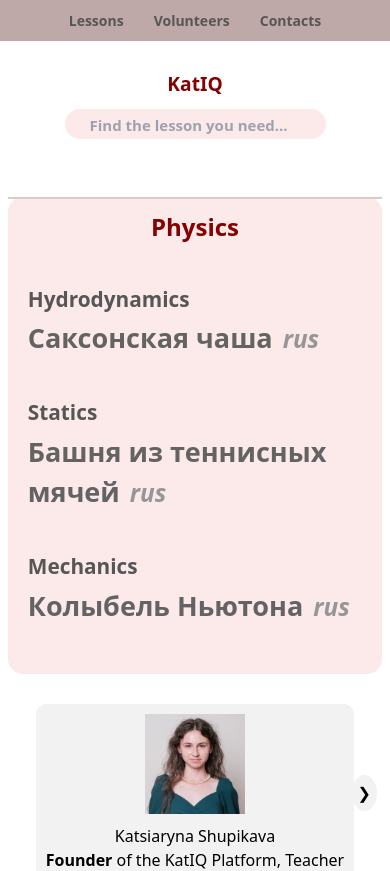
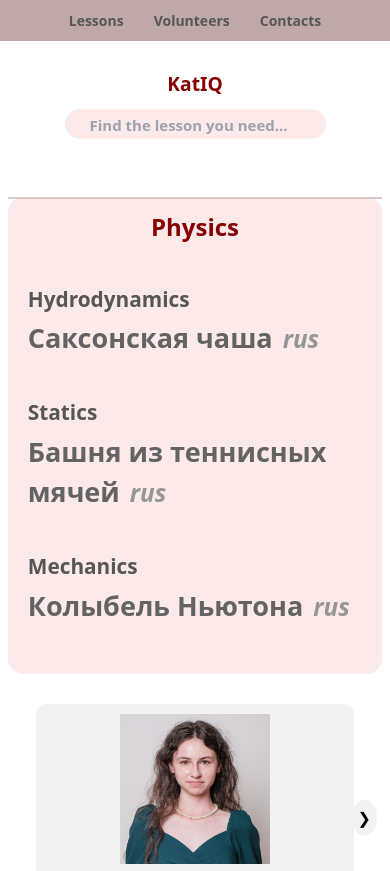
Before and after one commit to kattiers/katIQ, an Angular app: page / in a window 390 px wide. Shown: the top 871 px of the page. Built offline with nearby package versions, Linux system fonts and the light colour scheme.

Commit message:
Update staff-carousel.component.css

```diff
--- a/src/app/staff-carousel/staff-carousel.component.css
+++ b/src/app/staff-carousel/staff-carousel.component.css
@@ -66,8 +66,8 @@
     }
 
     .teacher img {
-      width: 120px;
-      height: 120px;
+      width: 150px;
+      height: 150px;
     }
 
     .carousel-btn {
@@ -94,8 +94,8 @@
     }
 
     .teacher img {
-      width: 100px;
-      height: 100px;
+      width: 150px;
+      height: 150px;
     }
 
     .carousel-btn {
```
